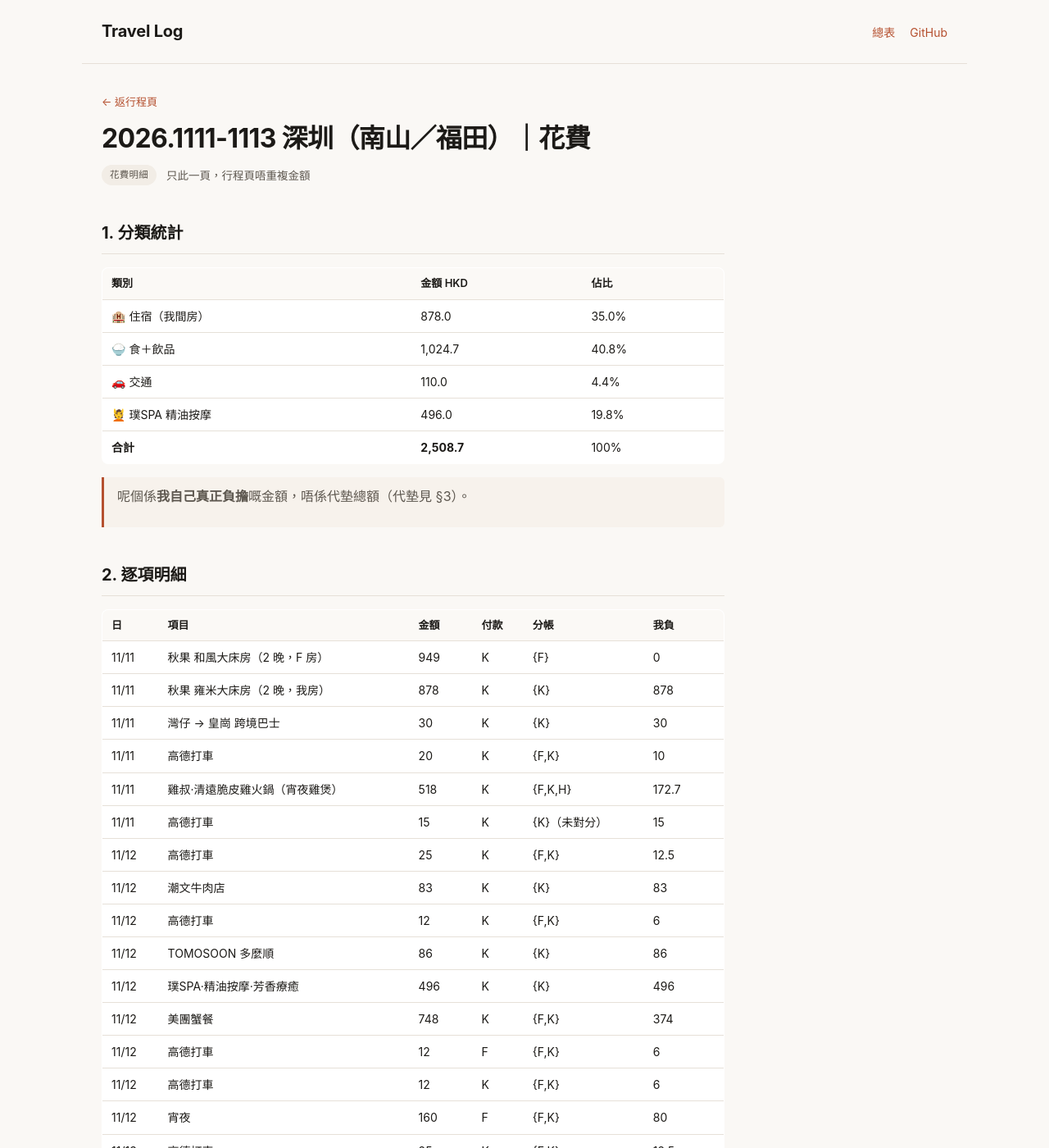
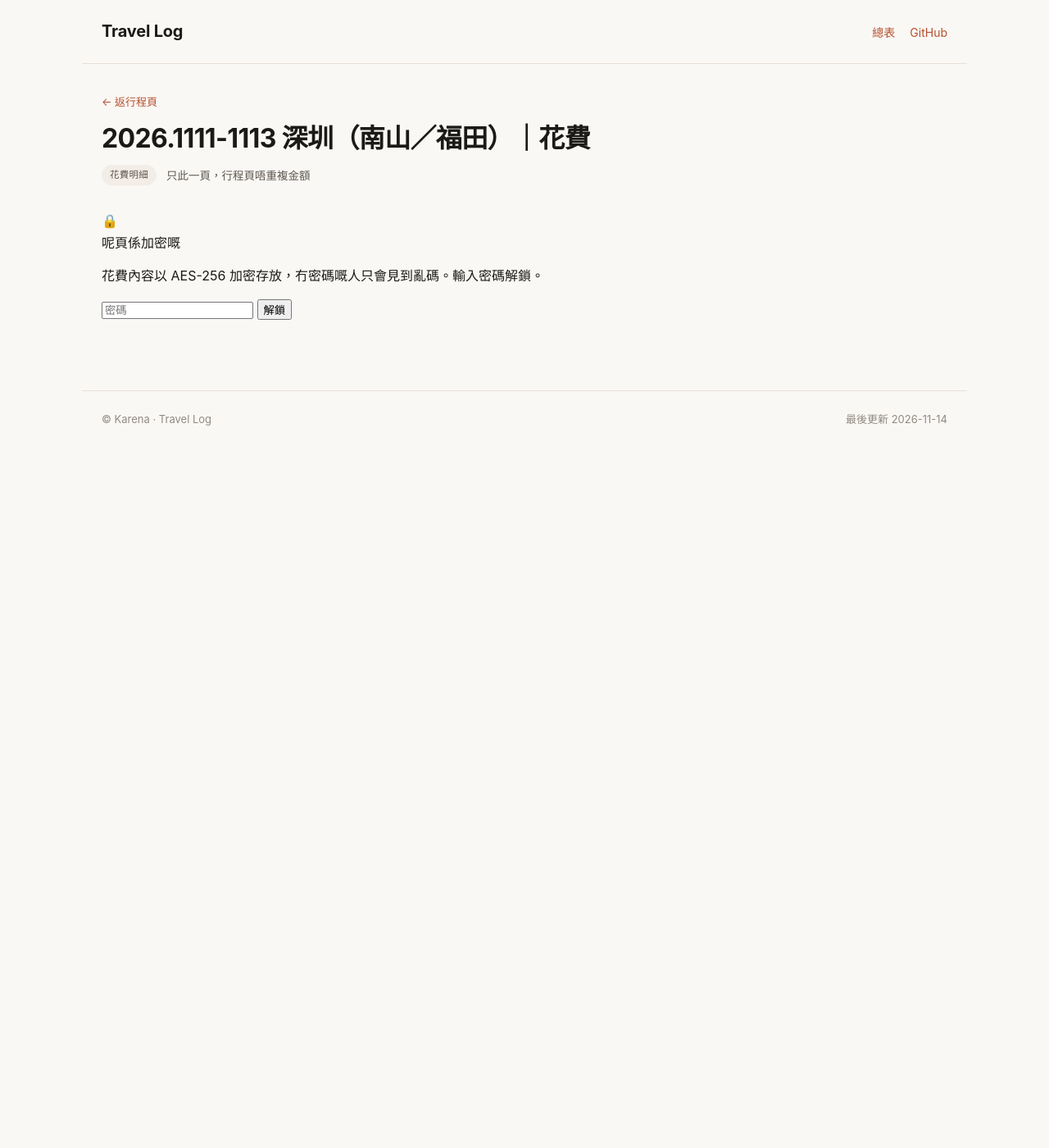
Before and after one commit to Karinatkl/travel-log, a Jekyll site: the page built from trips/2026-11-shenzhen-spending.html, in a window 1280 px wide and 1400 px high. Shown: the whole window at 82% size. Built offline with Jekyll 4.4.1, drawn with Linux system fonts in a browser that asks for light colours; some of the changed text lies outside the part shown.

Commit message:
feat(spending): 花費頁改為 AES-256 加密，密碼解鎖才見金額
- trips/2026-11-shenzhen-spending.html：鎖頭 UI + Web Crypto（PBKDF2-SHA256 100k / AES-256-CBC）
- assets/enc/2026-11-shenzhen-spending.txt：密文（repo 內只有亂碼）
- 刪除明文 spending.md
- 行程頁 §8 改註明要密碼

```diff
--- /dev/null
+++ b/trips/2026-11-shenzhen-spending.html
@@ -0,0 +1,94 @@
+---
+layout: spending
+trip_id: 2026-11-shenzhen
+title: 2026.1111-1113 深圳（南山／福田）｜花費
+trip_url: /trips/2026-11-shenzhen/
+permalink: /trips/2026-11-shenzhen/spending/
+locked: true
+---
+
+<div id="lockbox" class="lockbox">
+  <div class="lock-icon">🔒</div>
+  <p class="lock-title">呢頁係加密嘅</p>
+  <p class="lock-desc">花費內容以 AES-256 加密存放，冇密碼嘅人只會見到亂碼。輸入密碼解鎖。</p>
+  <div class="lock-row">
+    <input type="password" id="pw" placeholder="密碼" autocomplete="current-password" spellcheck="false">
+    <button id="unlock">解鎖</button>
+  </div>
+  <p id="err" class="lock-err"></p>
+</div>
+
+<div id="out" class="prose" hidden></div>
+
+<p id="lockagain" class="lock-again" hidden><button id="relock" class="btn-ghost">🔒 鎖返</button></p>
+
+<script>
+(function () {
+  var SALT = "3f9d81c7a52b4e60d1f8a3c49b7e2508";
+  var IV = "7b1e4c92d5a0f3861c47be90ad5220f4";
+  var ITER = 100000;
+  var SRC = "{{ '/assets/enc/2026-11-shenzhen-spending.txt' | relative_url }}";
+
+  var box = document.getElementById("lockbox");
+  var out = document.getElementById("out");
+  var err = document.getElementById("err");
+  var pw = document.getElementById("pw");
+  var btn = document.getElementById("unlock");
+  var again = document.getElementById("lockagain");
+
+  function hex(s) {
+    var a = new Uint8Array(s.length / 2);
+    for (var i = 0; i < s.length; i += 2) a[i / 2] = parseInt(s.substr(i, 2), 16);
+    return a;
+  }
+
+  function b64(b) {
+    var bin = atob(b.replace(/\s/g, ""));
+    var a = new Uint8Array(bin.length);
+    for (var i = 0; i < bin.length; i++) a[i] = bin.charCodeAt(i);
+    return a;
+  }
+
+  async function decrypt(pass) {
+    var raw = await (await fetch(SRC, { cache: "no-store" })).text();
+    var base = await crypto.subtle.importKey(
+      "raw", new TextEncoder().encode(pass), "PBKDF2", false, ["deriveKey"]
+    );
+    var key = await crypto.subtle.deriveKey(
+      { name: "PBKDF2", salt: hex(SALT), iterations: ITER, hash: "SHA-256" },
+      base, { name: "AES-CBC", length: 256 }, false, ["decrypt"]
+    );
+    var plain = await crypto.subtle.decrypt({ name: "AES-CBC", iv: hex(IV) }, key, b64(raw));
+    return new TextDecoder().decode(plain);
+  }
+
+  async function run() {
+    err.textContent = "";
+    var p = pw.value;
+    if (!p) { err.textContent = "未輸入密碼"; return; }
+    btn.disabled = true; btn.textContent = "解鎖中…";
+    try {
+      out.innerHTML = await decrypt(p);
+      box.hidden = true; out.hidden = false; again.hidden = false;
+      try { sessionStorage.setItem("tl_pw", p); } catch (e) {}
+    } catch (e) {
+      err.textContent = "密碼唔啱，再試一次。";
+      btn.disabled = false; btn.textContent = "解鎖";
+    }
+  }
+
+  btn.addEventListener("click", run);
+  pw.addEventListener("keydown", function (e) { if (e.key === "Enter") run(); });
+  document.getElementById("relock").addEventListener("click", function () {
+    try { sessionStorage.removeItem("tl_pw"); } catch (e) {}
+    out.innerHTML = ""; out.hidden = true; again.hidden = true;
+    box.hidden = false; btn.disabled = false; btn.textContent = "解鎖"; pw.value = "";
+  });
+
+  // 同一個 session 內刷新唔使再打密碼
+  try {
+    var saved = sessionStorage.getItem("tl_pw");
+    if (saved) { pw.value = saved; run(); }
+  } catch (e) {}
+})();
+</script>
--- a/trips/2026-11-shenzhen-spending.md
+++ /dev/null
@@ -1,77 +0,0 @@
----
-layout: spending
-trip_id: 2026-11-shenzhen
-title: 2026.1111-1113 深圳（南山／福田）｜花費
-trip_url: /trips/2026-11-shenzhen/
-permalink: /trips/2026-11-shenzhen/spending/
----
-
-## 1. 分類統計
-
-| 類別 | 金額 HKD | 佔比 |
-|---|---|---|
-| 🏨 住宿（我間房）| 878.0 | 35.0% |
-| 🍚 食＋飲品 | 1,024.7 | 40.8% |
-| 🚗 交通 | 110.0 | 4.4% |
-| 💆 璞SPA 精油按摩 | 496.0 | 19.8% |
-| **合計** | **2,508.7** | 100% |
-
-> 呢個係**我自己真正負擔**嘅金額，唔係代墊總額（代墊見 §3）。
-
-## 2. 逐項明細
-
-| 日 | 項目 | 金額 | 付款 | 分帳 | 我負 |
-|---|---|---|---|---|---|
-| 11/11 | 秋果 和風大床房（2 晚，F 房）| 949 | K | {F} | 0 |
-| 11/11 | 秋果 雍米大床房（2 晚，我房）| 878 | K | {K} | 878 |
-| 11/11 | 灣仔 → 皇崗 跨境巴士 | 30 | K | {K} | 30 |
-| 11/11 | 高德打車 | 20 | K | {F,K} | 10 |
-| 11/11 | 雞叔·清遠脆皮雞火鍋（宵夜雞煲）| 518 | K | {F,K,H} | 172.7 |
-| 11/11 | 高德打車 | 15 | K | {K}（未對分）| 15 |
-| 11/12 | 高德打車 | 25 | K | {F,K} | 12.5 |
-| 11/12 | 潮文牛肉店 | 83 | K | {K} | 83 |
-| 11/12 | 高德打車 | 12 | K | {F,K} | 6 |
-| 11/12 | TOMOSOON 多麼順 | 86 | K | {K} | 86 |
-| 11/12 | 璞SPA·精油按摩·芳香療癒 | 496 | K | {K} | 496 |
-| 11/12 | 美團蟹餐 | 748 | K | {F,K} | 374 |
-| 11/12 | 高德打車 | 12 | F | {F,K} | 6 |
-| 11/12 | 高德打車 | 12 | K | {F,K} | 6 |
-| 11/12 | 宵夜 | 160 | F | {F,K} | 80 |
-| 11/13 | 高德打車 | 25 | K | {F,K} | 12.5 |
-| 11/13 | 火鰻 | 272 | K | {F,K} | 136 |
-| 11/13 | 高德打車 | 20 | F | {F,K} | 10 |
-| 11/13 | Soulmade | 150 | F | {F,K} | 75 |
-| 11/13 | 港鐵 | 2 | K | {K} | 2 |
-| 11/13 | 飲品 | 18 | K | {K} | 18 |
-| | **合計** | **4,531** | | | **2,508.7** |
-
-## 3. 代墊同分帳（AA 結算）
-
-| | 金額 HKD |
-|---|---|
-| 我實際代墊（由我出嘅部分）| 4,189.0 |
-| F 代墊 | 342.0 |
-| 全團總支出 | 4,531.0 |
-| 我應該負擔 | 2,508.7 |
-| **F 欠我**（含佢間房 949）| **1,507.7** |
-| **黑Sir 欠我**（雞煲 518 ÷ 3）| **172.7** |
-| **我淨收** | **1,680.3** |
-
-## 4. 對數筆記
-
-逐項按分帳標記重算，結果同總數完全對得上：住宿 878、食 1,024.7、交通 110、按摩 496 = **HK$2,508.7**。
-
-唯一要留意：11/11 夜晚嗰程高德打車 HK$15 標咗 `{FK}`，但確認過**未對分、我全付**，所以計入我 100%。如果將來 F 還返一半，我實付就變 HK$2,501.2 —— 到時改嗰行就得。
-
-兩個方向都驗過：逐項加總 2,508.67，同「代墊 − 應負」= 4,189 − 2,508.67 = 1,680.33，結果一致。
-
-## 5. 分帳標記說明
-
-| 標記 | 意思 |
-|---|---|
-| `K` | 我（Karena）付錢 |
-| `F` | Fai 付錢 |
-| `{K}` | 我自己全部負擔 |
-| `{F}` | F 全部負擔（我只係墊住） |
-| `{F,K}` | 我同 F 對分 |
-| `{F,K,H}` | F、我、黑Sir 三人平分 |
```
Also changed, not shown: assets/enc/2026-11-shenzhen-spending.txt (added, +1 -0 lines), trips/2026-11-shenzhen.md (+2 -2 lines).
